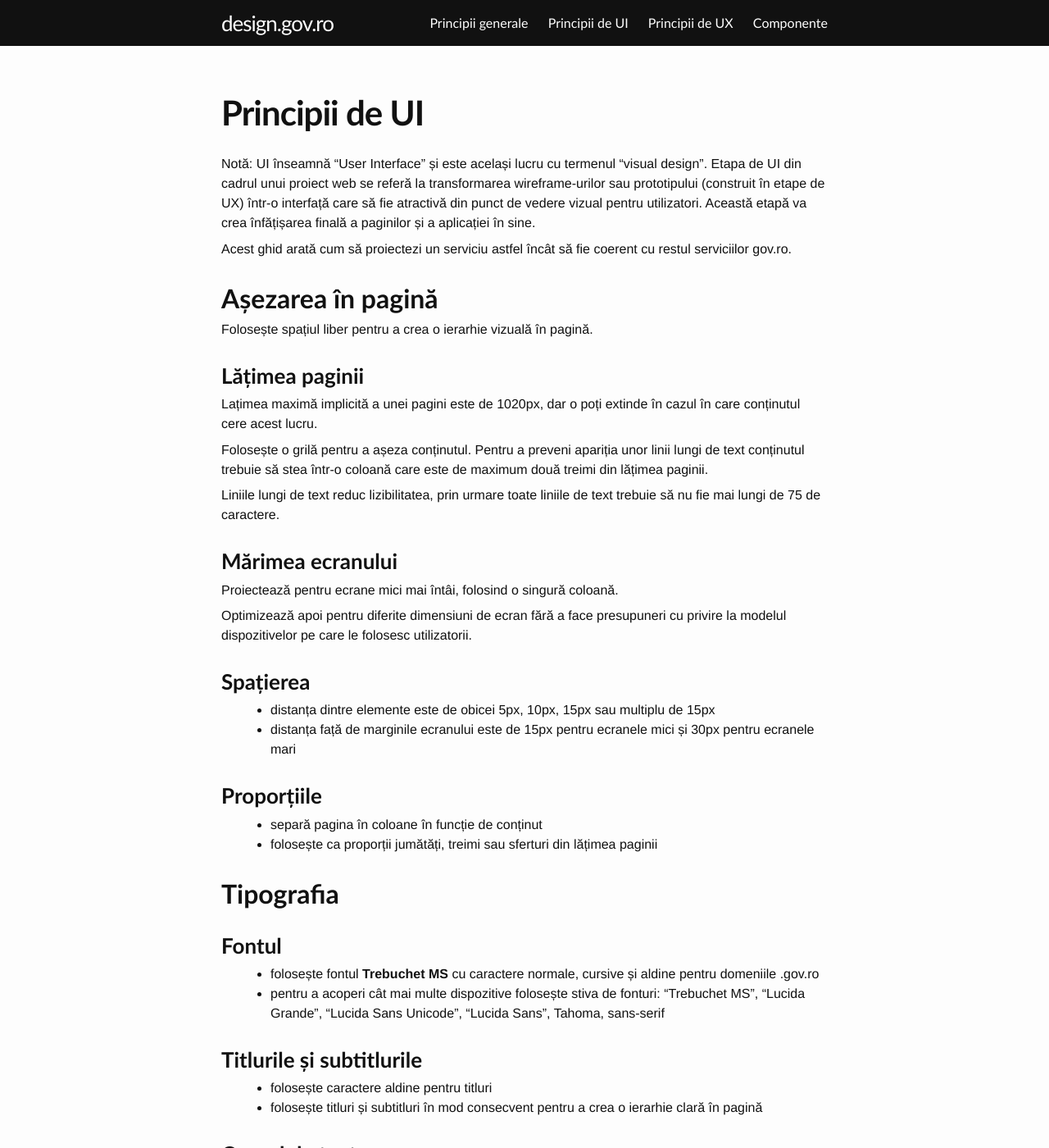
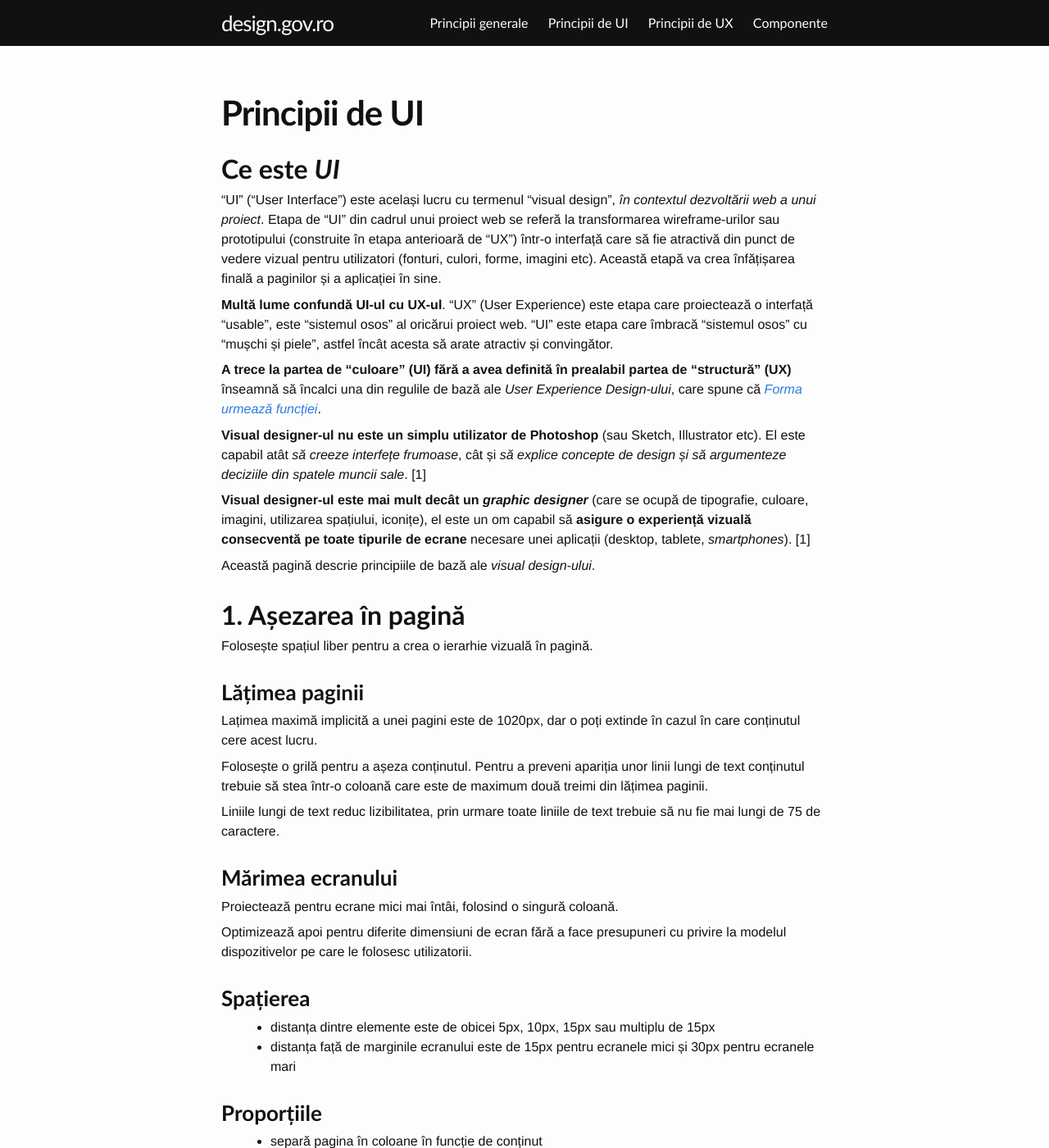
Before and after one commit to gov-ithub/govro-design, a Jekyll site: the page built from 2-design.md, in a window 1280 px wide and 1400 px high. Shown: the whole window at 82% size. Built offline with Jekyll 4.4.1, drawn with Linux system fonts in a browser that asks for light colours; some of the changed text lies outside the part shown.

Commit message:
Intro pentru pagina de UI
Introducere în UI/visual design, plus numerotarea secțiunilor din pagină.

```diff
--- a/2-design.md
+++ b/2-design.md
@@ -4,11 +4,20 @@ title: Principii de UI
 permalink: /proiectare/
 ---
 
-Notă: UI înseamnă "User Interface" și este același lucru cu termenul "visual design". Etapa de UI din cadrul unui proiect web se referă la transformarea wireframe-urilor sau prototipului (construit în etape de UX) într-o interfață care să fie atractivă din punct de vedere vizual pentru utilizatori. Această etapă va crea înfățișarea finală a paginilor și a aplicației în sine.
+## Ce este _UI_
+"UI" ("User Interface") este același lucru cu termenul "visual design", _în contextul dezvoltării web a unui proiect_. Etapa de "UI" din cadrul unui proiect web se referă la transformarea wireframe-urilor sau prototipului (construite în etapa anterioară de "UX") într-o interfață care să fie atractivă din punct de vedere vizual pentru utilizatori (fonturi, culori, forme, imagini etc). Această etapă va crea înfățișarea finală a paginilor și a aplicației în sine.
 
-Acest ghid arată cum să proiectezi un serviciu astfel încât să fie coerent cu restul serviciilor gov.ro.
+**Multă lume confundă UI-ul cu UX-ul**. "UX" (User Experience) este etapa care proiectează o interfață "usable", este "sistemul osos" al oricărui proiect web. "UI" este etapa care îmbracă "sistemul osos" cu "mușchi și piele", astfel încât acesta să arate atractiv și convingător.
 
-## Așezarea în pagină
+**A trece la partea de "culoare" (UI) fără a avea definită în prealabil partea de "structură" (UX)** înseamnă să încalci una din regulile de bază ale _User Experience Design-ului_, care spune că [_Forma urmează funcției_](https://en.wikipedia.org/wiki/Form_follows_function).
+
+**Visual designer-ul nu este un simplu utilizator de Photoshop** (sau Sketch, Illustrator etc). El este capabil atât _să creeze interfețe frumoase_, cât și _să explice concepte de design și să argumenteze deciziile din spatele muncii sale_. [1]
+
+**Visual designer-ul este mai mult decât un _graphic designer_** (care se ocupă de tipografie, culoare, imagini, utilizarea spațiului, iconițe), el este un om capabil să **asigure o experiență vizuală consecventă pe toate tipurile de ecrane** necesare unei aplicații (desktop, tablete, _smartphones_). [1]
+
+Această pagină descrie principiile de bază ale _visual design-ului_.
+
+## 1. Așezarea în pagină
 Folosește spațiul liber pentru a crea o ierarhie vizuală în pagină.
 
 ### Lățimea paginii
@@ -165,3 +174,8 @@ Dacă serviciul este disponibil la www.gov.ro sau la o adresa de forma serviciu.
 
 ### Implementarea antetului și subsolului gov.ro
 Codul și resursele pentru a implementa antetul și subsol gov.ro sunt disponibile în pagina de [componente](/componente).
+
+
+## Bibliografie
+
+1. [What is visual design](https://skillcrush.com/2016/05/31/what-is-visual-design/)
```
Also changed, not shown: other parts of 2-design.md (+8 -8 lines).
